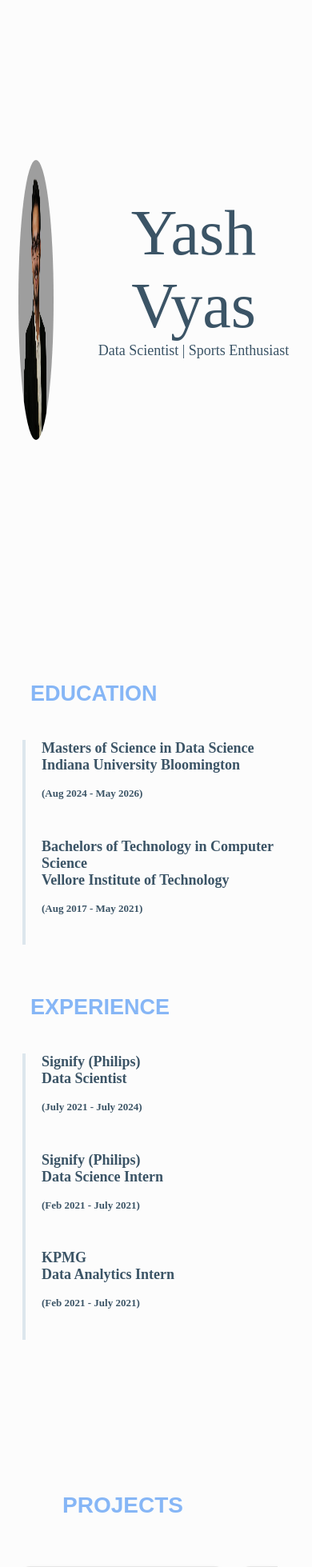
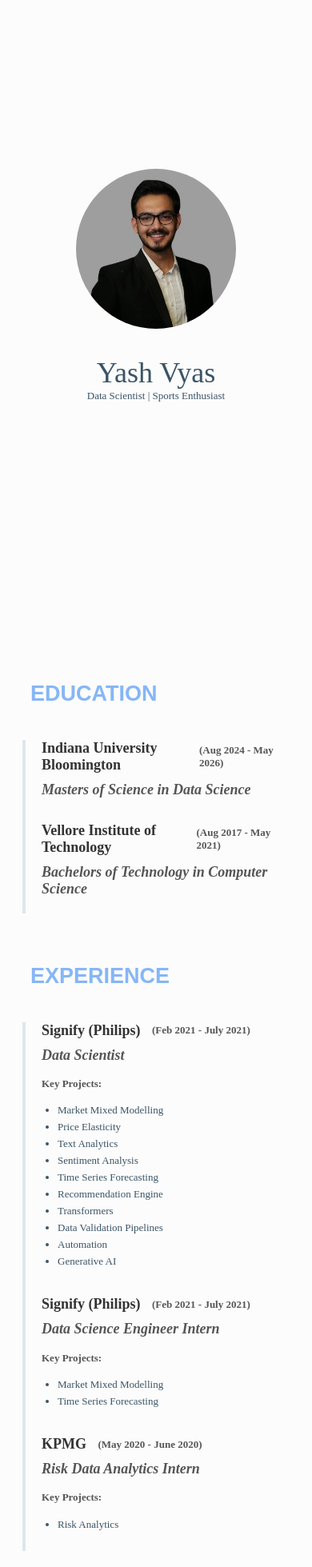
Before and after one commit to yashhvyass/portfolio_website, a Flask app: page / in a window 390 px wide; the page is wider, and only the part inside the window is pictured. Shown: the part 136-2095 px from the top of that part at 80% size. Run offline with Flask 3, Linux system fonts and the light colour scheme; some libraries are stand-ins or nearby versions.

Commit message:
added updated resume

```diff
--- a/static/css/style_home.css
+++ b/static/css/style_home.css
@@ -94,27 +94,31 @@ body {
     display: flex;
     justify-content: center;
     align-items: center;
-    padding: 0 20px; /* Add padding to ensure content doesn't overflow */
+    padding: 20px;
 }
 
 .container {
     display: flex;
     align-items: center;
+    justify-content: center;
     text-align: center;
     max-width: 800px;
     width: 100%;
     margin: 0 auto;
+    gap: 50px;
 }
 
 .my_avatar {
-    margin-right: 50px;
+    flex-shrink: 0;
 }
 
 .my_avatar_photo {
     width: 100%;
     max-width: 400px;
-    height: 350px;
+    height: auto;
+    aspect-ratio: 1;
     border-radius: 100%;
+    object-fit: cover;
 }
 
 .content {
@@ -126,11 +130,12 @@ body {
 .content h3.brief-about {
     font-family: 'Aptos';
     margin: 0;
-    font-size: large; /* Font size updated to large */
+    font-size: large;
 }
 
 .content h2 {
     font-weight: 400;
+    font-size: large;
 }
 
 .content h1.name {
@@ -145,6 +150,126 @@ body {
 .content h3.brief-about {
     font-weight: 400;
     margin: 20px 0 10px;
+}
+
+.social-links {
+    display: flex;
+    justify-content: center;
+    gap: 20px;
+    margin-top: 20px;
+}
+
+/* Media Queries for Responsive Design */
+@media screen and (max-width: 768px) {
+    .container {
+        flex-direction: column;
+        gap: 30px;
+    }
+
+    .my_avatar {
+        margin-right: 0;
+    }
+
+    .my_avatar_photo {
+        max-width: 250px;
+    }
+
+    .content h1 {
+        font-size: 48px;
+    }
+
+    .content h2,
+    .content h3.brief-about {
+        font-size: medium;
+    }
+
+    .social-links {
+        gap: 15px;
+    }
+
+    .social-links lord-icon {
+        width: 35px !important;
+        height: 35px !important;
+    }
+}
+
+@media screen and (max-width: 480px) {
+    .my_avatar_photo {
+        max-width: 200px;
+    }
+
+    .content h1 {
+        font-size: 36px;
+    }
+
+    .content h2,
+    .content h3.brief-about {
+        font-size: small;
+    }
+
+    .social-links lord-icon {
+        width: 30px !important;
+        height: 30px !important;
+    }
+}
+
+/* conatiner edu*/
+
+.container_edu {
+    display: flex;
+    flex-wrap: wrap;
+    gap: 20px;
+}
+
+.col {
+    flex: 1;
+    min-width: 300px;
+}
+
+.header-group {
+    display: flex;
+    justify-content: flex-start;
+    align-items: center;
+    width: 100%;
+    margin-bottom: 10px;
+}
+
+.header-group h2 {
+    margin: 0;
+}
+
+.header-group h4 {
+    margin: 0;
+    margin-left: 5%;
+}
+
+.box {
+    margin-bottom: 30px;
+}
+
+.box h2 {
+    color: #333;
+}
+
+.box h3 {
+    color: #555;
+    margin-bottom: 5px;
+}
+
+.box h4 {
+    color: #555;
+}
+
+ul {
+    list-style-type: disc;
+    margin: 0;
+    padding: 0 20px;
+    text-align: left;
+    font-size: small;
+}
+
+ul li {
+    margin-bottom: 5px;
 }
 
 /* Social Links Styles */
--- a/templates/home.html
+++ b/templates/home.html
@@ -22,7 +22,6 @@
         </a>
     </header>
 
-    <!-- Main Content Section -->
     <section class="section">
         <div class="container">
             <div class="my_avatar">
@@ -31,7 +30,6 @@
             <div class="content">
                 <h1 class="name">Yash Vyas</h1>
                 <h2 class="brief-about">Data Scientist | Sports Enthusiast</h2>
-                <!-- Social Links Column -->
                 <div id="social-links" class="social-links">
                     <a href="https://www.linkedin.com/in/yashhvyass/" target="_blank" rel="noopener noreferrer">
                         <lord-icon
@@ -62,7 +60,7 @@
                             src="https://cdn.lordicon.com/nqisoomz.json"
                             trigger="hover"
                             colors="primary:#121331,secondary:#ebe6ef,tertiary:#e83a30,quaternary:#3a3347"
-                            style="width:50px;height:50px">
+                            style="width:40px;height:40px">
                         </lord-icon>
                     </a>
                 </div>
@@ -116,7 +114,7 @@
         </a>
         <a href="#contact" title="Contact">
             <lord-icon
-                src="https://cdn.lordicon.com/xpgofwru.json"
+                src="https://cdn.lordicon.com/srsgifqc.json"
                 trigger="hover"
                 style="width:30px;height:30px">
             </lord-icon>
@@ -135,15 +133,19 @@
             </header>
             <div class="contents">
                 <div class="box">
-                    <h2>Masters of Science in Data Science</h2>
+                    <div class="header-group">
                         <h2>Indiana University Bloomington</h2>
                         <h4>(Aug 2024 - May 2026)</h4>
                     </div>
+                    <h3><i>Masters of Science in Data Science</i></h3>
+                </div>
 
                 <div class="box">
-                    <h3>Bachelors of Technology in Computer Science</h3>
+                    <div class="header-group">
                         <h2>Vellore Institute of Technology</h2>
                         <h4>(Aug 2017 - May 2021)</h4>
+                    </div>
+                    <h3><i>Bachelors of Technology in Computer Science</i></h3>
                 </div>
             </div>
         </section>
@@ -158,21 +160,51 @@
             </header>
             <div class="contents">
                 <div class="box">
+                    <!-- <img src="{{ url_for('static', filename='images/signify_logo.webp') }}" alt="Signify logo"> -->
+                    <div class="header-group">
                         <h2>Signify (Philips)</h2>
-                    <h3>Data Scientist</h3>
-                    <h4>(July 2021 - July 2024)</h4>
+                        <h4>(Feb 2021 - July 2021)</h4>
+                    </div>
+                    <h3><i>Data Scientist</i></h3>
+                    <h4>Key Projects:</h4>
+                    <ul>
+                        <li>Market Mixed Modelling</li>
+                        <li>Price Elasticity</li>
+                        <li>Text Analytics</li>
+                        <li>Sentiment Analysis</li>
+                        <li>Time Series Forecasting</li>
+                        <li>Recommendation Engine</li>
+                        <li>Transformers</li>
+                        <li>Data Validation Pipelines</li>
+                        <li>Automation</li>
+                        <li>Generative AI</li>
+                    </ul>
                 </div>
 
                 <div class="box">
+                    <!-- <img src="{{ url_for('static', filename='images/signify_logo.webp') }}" alt="Signify logo"> -->
+                    <div class="header-group">
                         <h2>Signify (Philips)</h2>
-                    <h3>Data Science Intern</h3>
                         <h4>(Feb 2021 - July 2021)</h4>
+                    </div>
+                    <h3><i>Data Science Engineer Intern</i></h3>
+                    <h4>Key Projects:</h4>
+                    <ul>
+                        <li>Market Mixed Modelling</li>
+                        <li>Time Series Forecasting</li>
+                    </ul>
                 </div>
 
                 <div class="box">
+                    <div class="header-group">
                         <h2>KPMG</h2>
-                    <h3>Data Analytics Intern</h3>
-                    <h4>(Feb 2021 - July 2021)</h4>
+                        <h4>(May 2020 - June 2020)</h4>
+                    </div>
+                    <h3><i>Risk Data Analytics Intern</i></h3>
+                    <h4>Key Projects:</h4>
+                    <ul>
+                        <li>Risk Analytics</li>
+                    </ul>
                 </div>
             </div>
         </section>
@@ -363,8 +395,8 @@
     <!-- Contact Section -->
     <section class="contact" id="contact">
         <header class="getintouch">
-            <h1><lord-icon
-                src="https://cdn.lordicon.com/xpgofwru.json"
+            <lord-icon
+                src="https://cdn.lordicon.com/srsgifqc.json"
                 trigger="hover"
                 style="width:30px;height:30px">
             </lord-icon> CONTACT</h1>
```
Also changed, not shown: static/images/iu_logo.png (added), static/images/signify_logo.webp (added), static/images/vit_logo.avif (added). Lines whose indentation alone changed are shown as unchanged.
